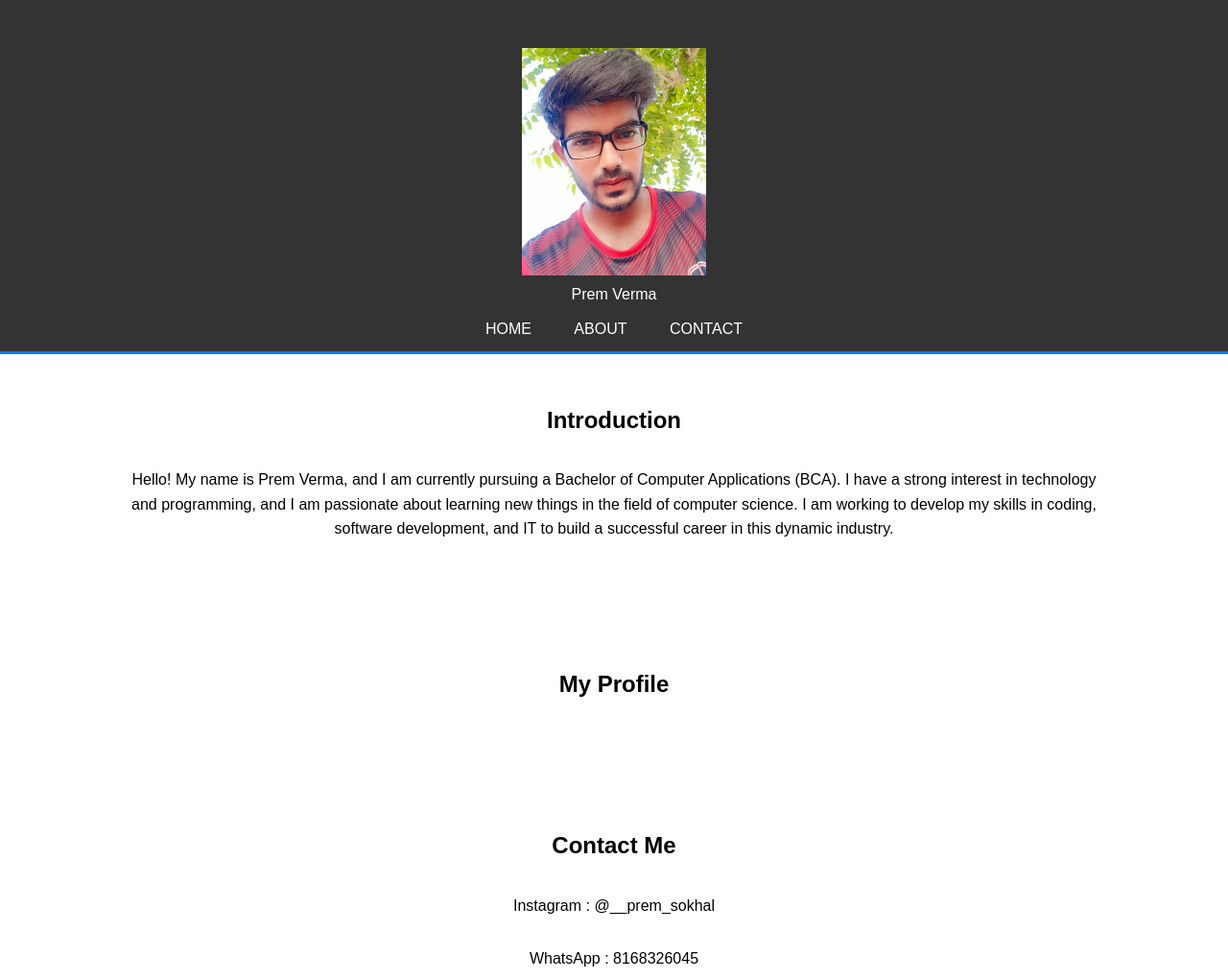
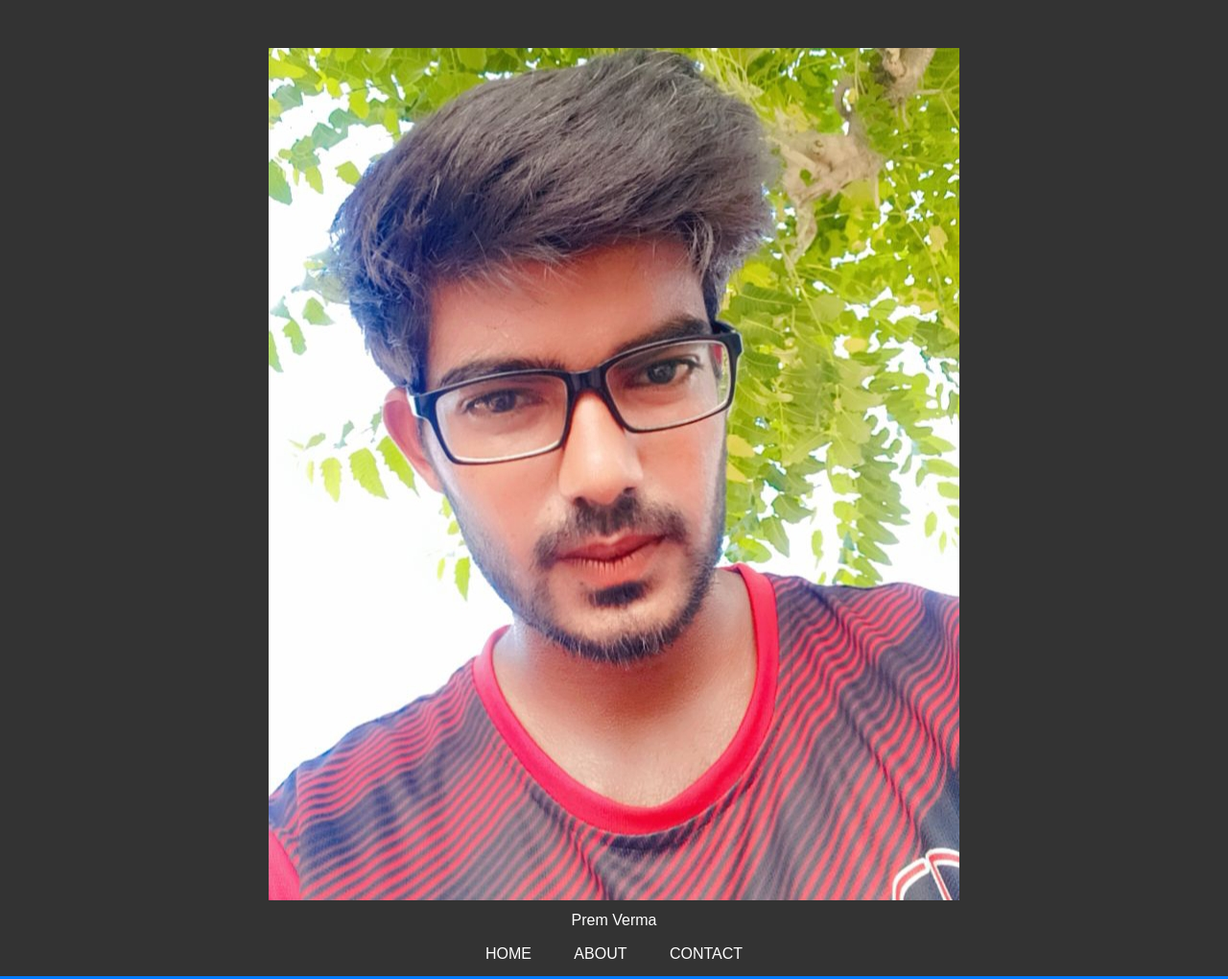
Before and after one commit to premverma-coder/PREMVERMA-CODER-RESUME, a plain HTML site: page index.html in a window 1280 px wide. Shown: the top 1020 px of the page at 96% size. Drawn offline with Linux system fonts and the light colour scheme; a script that the page names is missing.

Commit message:
Update index.html

```diff
--- a/index.html
+++ b/index.html
@@ -11,7 +11,7 @@
 <body>
   <header>
     <div class="images">
-      <img src="/IMG_20240821_171255.jpg" width="15%" hight="10%" ALT="PREM" >
+      <img src="/IMG_20240821_171255.jpg"  >
       <p>Prem Verma</p>
     </div>
     <nav>
```
